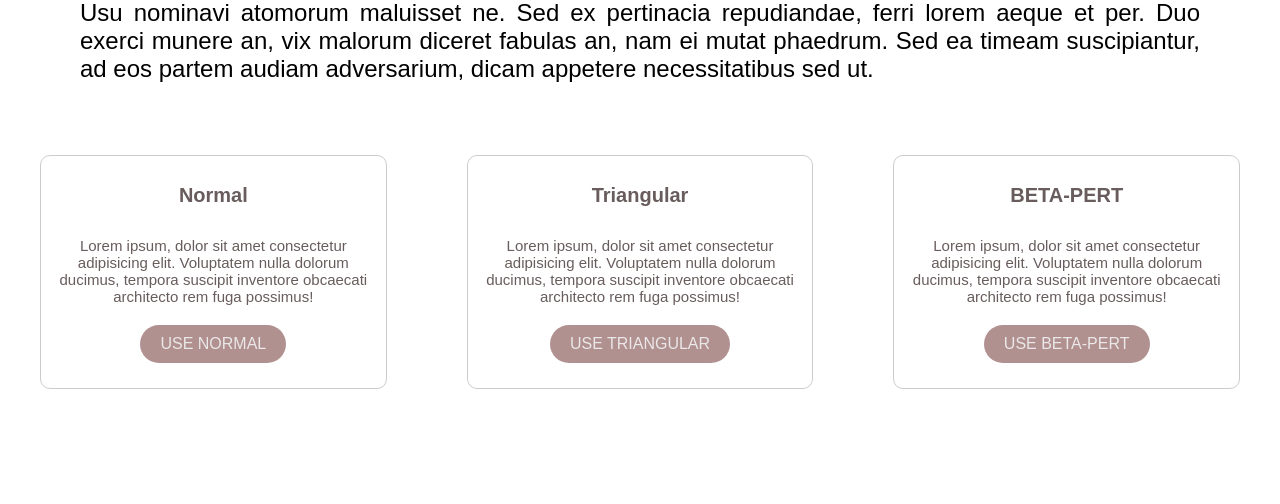
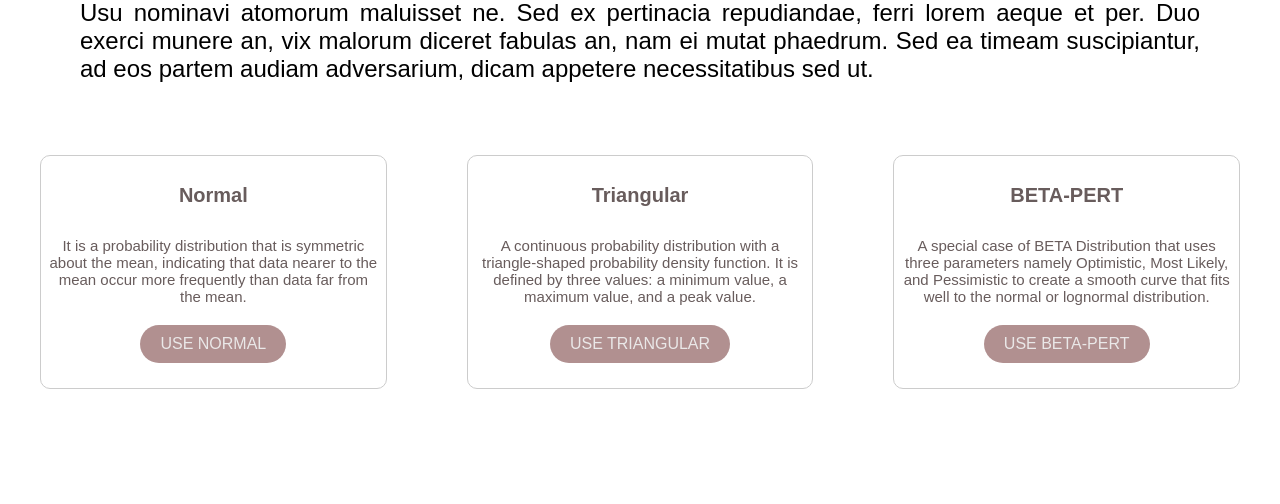
Before and after one commit to kaid0011/BSCS4AB_PERT-CPM, a CodeIgniter app: page /BSCS4AB_PERT-CPM/ in a window 1280 px wide. Shown: the part 900-1404 px from the top of the page. Run offline with CodeIgniter, Linux system fonts and the light colour scheme; some libraries are stand-ins or nearby versions.

Commit message:
Updated Simulations Box Content Homepage (04-27)

```diff
--- a/application/views/Home/homepage.php
+++ b/application/views/Home/homepage.php
@@ -64,9 +64,7 @@
             <div class="box1">
                 <h3>Normal</h3>
                 <p>
-                    Lorem ipsum, dolor sit amet consectetur adipisicing elit. Voluptatem
-                    nulla dolorum ducimus, tempora suscipit inventore obcaecati architecto
-                    rem fuga possimus!
+                    It is a probability distribution that is symmetric about the mean, indicating that data nearer to the mean occur more frequently than data far from the mean.
                 </p>
                 <center>
                     <div class="learn">
@@ -77,9 +75,7 @@
             <div class="box1">
                 <h3>Triangular</h3>
                 <p>
-                    Lorem ipsum, dolor sit amet consectetur adipisicing elit. Voluptatem
-                    nulla dolorum ducimus, tempora suscipit inventore obcaecati architecto
-                    rem fuga possimus!
+                   A continuous probability distribution with a triangle-shaped probability density function. It is defined by three values: a minimum value, a maximum value, and a peak value.
                 </p>
                 <center>
                     <div class="learn">
@@ -90,9 +86,7 @@
             <div class="box1">
                 <h3>BETA-PERT</h3>
                 <p>
-                    Lorem ipsum, dolor sit amet consectetur adipisicing elit. Voluptatem
-                    nulla dolorum ducimus, tempora suscipit inventore obcaecati architecto
-                    rem fuga possimus!
+                    A special case of BETA Distribution that uses three parameters namely Optimistic, Most Likely, and Pessimistic to create a smooth curve that fits well to the normal or lognormal distribution.
                 </p>
                 <center>
                     <div class="learn">
```
